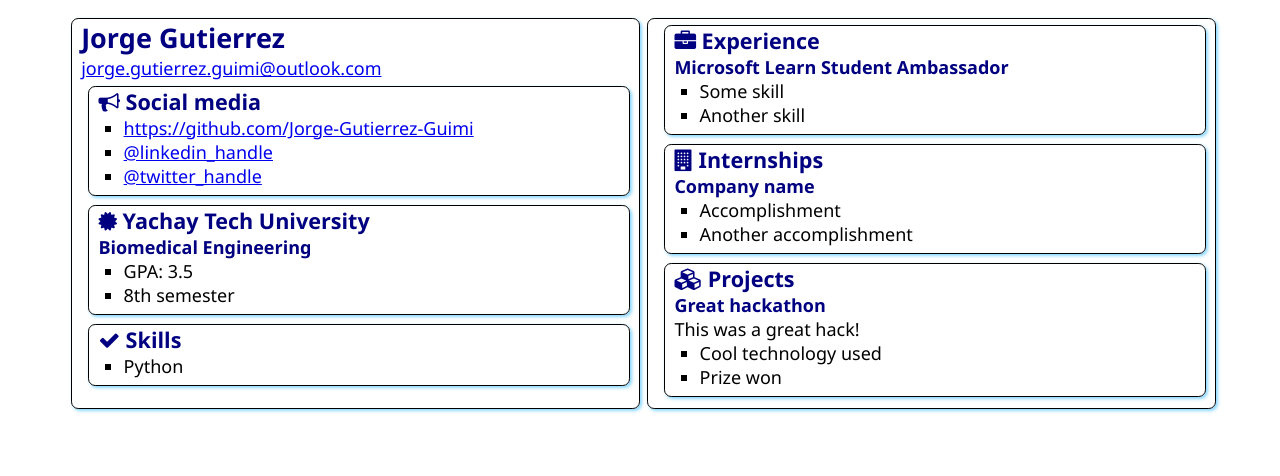
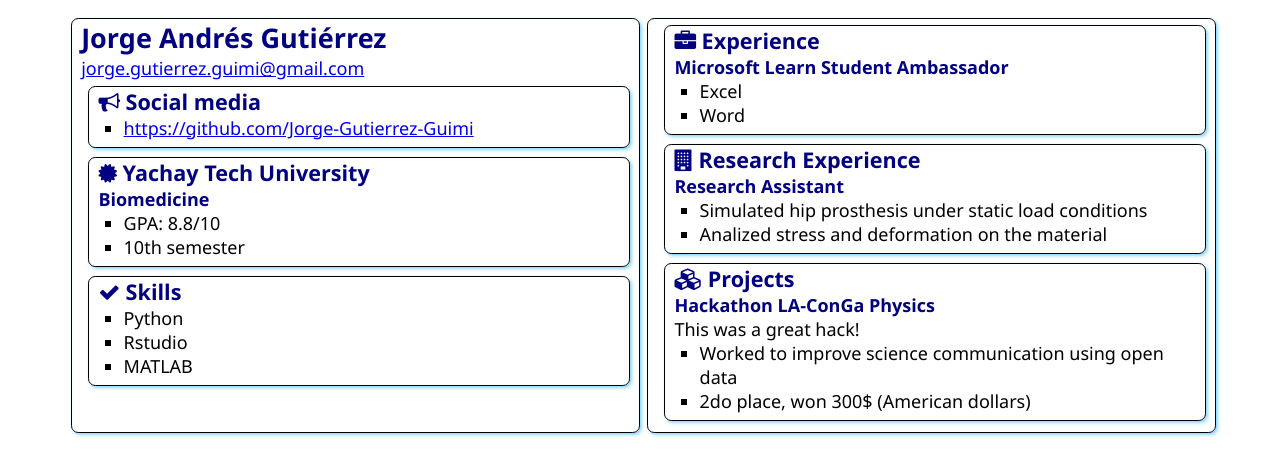
Before and after one commit to Jorge-Gutierrez-Guimi/SATechnicalOnboarding, a plain HTML site: page src/index.html in a window 1280 px wide. Drawn offline with Linux system fonts and the light colour scheme.

Commit message:
Update index.html

```diff
--- a/src/index.html
+++ b/src/index.html
@@ -12,8 +12,8 @@
 <body>
     <main>
         <article class="box">
-            <h1>Jorge Gutierrez</h1>
-            <div><a href="mailto:your.email@example.com">jorge.gutierrez.guimi@outlook.com</a></div>
+            <h1>Jorge Andrés Gutiérrez</h1>
+            <div><a href="mailto:your.email@example.com">jorge.gutierrez.guimi@gmail.com</a></div>
 
             <section class="box">
                 <h2>
@@ -22,8 +22,8 @@
                 </h2>
                 <ul>
                     <li><a href="https://github.com/Jorge-Gutierrez-Guimi">https://github.com/Jorge-Gutierrez-Guimi</a></li>
-                    <li><a href="https://linkedin.com/in/<handle>">@linkedin_handle</a></li>
-                    <li><a href="https://twitter.com/<handle>">@twitter_handle</a></li>
+
+
                 </ul>
             </section>
 
@@ -33,10 +33,10 @@
                         <i class="fa fa-certificate" aria-hidden="true"></i>
                         Yachay Tech University
                     </h2>
-                    <h3>Biomedical Engineering</h3>
+                    <h3>Biomedicine</h3>
                     <ul>
-                        <li>GPA: 3.5</li>
-                        <li>8th semester</li>
+                        <li>GPA: 8.8/10</li>
+                        <li>10th semester</li>
                     </ul>
                 </div>
             </section>
@@ -48,7 +48,8 @@
                 </h2>
                 <ul>
                     <li>Python</li>
-
+                    <li>Rstudio</li>
+                    <li>MATLAB</li>
 
 
 
@@ -63,20 +64,20 @@
                 </h2>
                 <h3>Microsoft Learn Student Ambassador</h3>
                 <ul>
-                    <li>Some skill</li>
-                    <li>Another skill</li>
+                    <li>Excel</li>
+                    <li>Word</li>
                 </ul>
             </section>
             <section class="box">
                 <h2>
                     <i class="fa fa-building" aria-hidden="true"></i>
-                    Internships
+                    Research Experience
                 </h2>
 
-                <h3>Company name</h3>
+                <h3>Research Assistant</h3>
                 <ul>
-                    <li>Accomplishment</li>
-                    <li>Another accomplishment</li>
+                    <li>Simulated hip prosthesis under static load conditions</li>
+                    <li>Analized stress and deformation on the material</li>
                 </ul>
             </section>
             <section class="box">
@@ -85,11 +86,11 @@
                     Projects
                 </h2>
 
-                <h3>Great hackathon</h3>
+                <h3>Hackathon LA-ConGa Physics</h3>
                 <div>This was a great hack!</div>
                 <ul>
-                    <li>Cool technology used</li>
-                    <li>Prize won</li>
+                    <li>Worked to improve science communication using open data</li>
+                    <li>2do place, won 300$ (American dollars)</li>
                 </ul>
             </section>
         </article>
```
